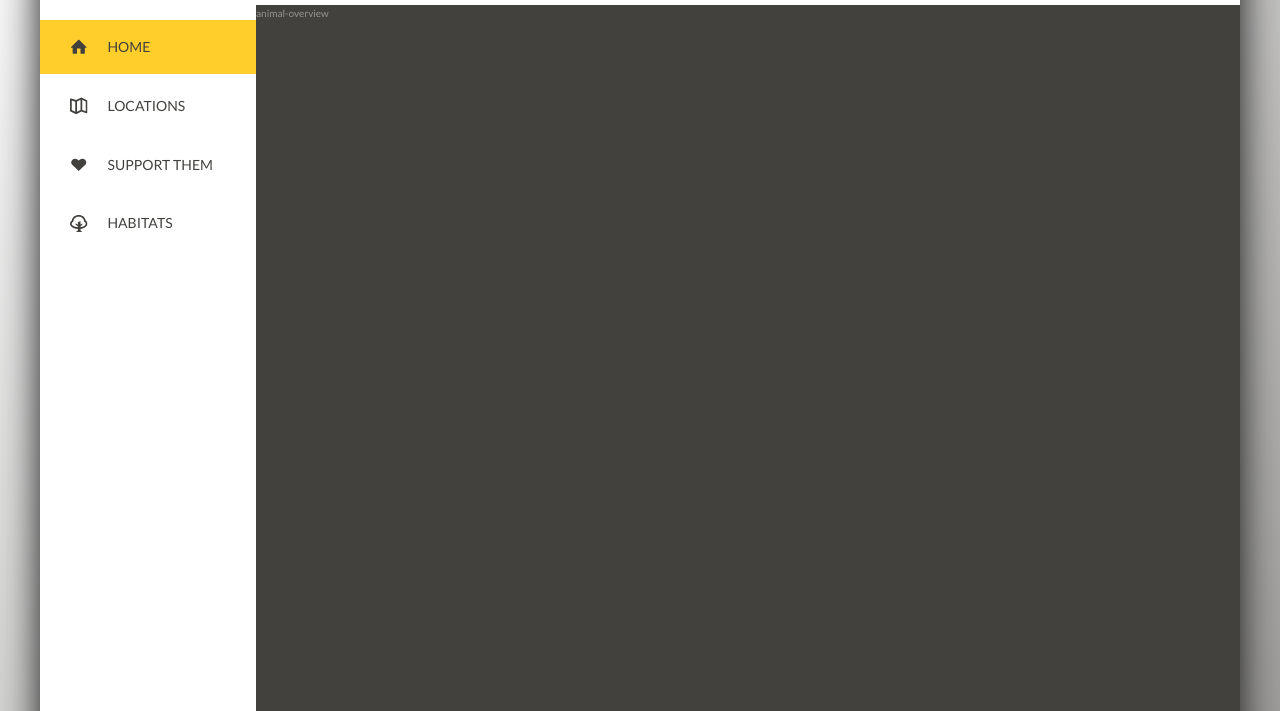
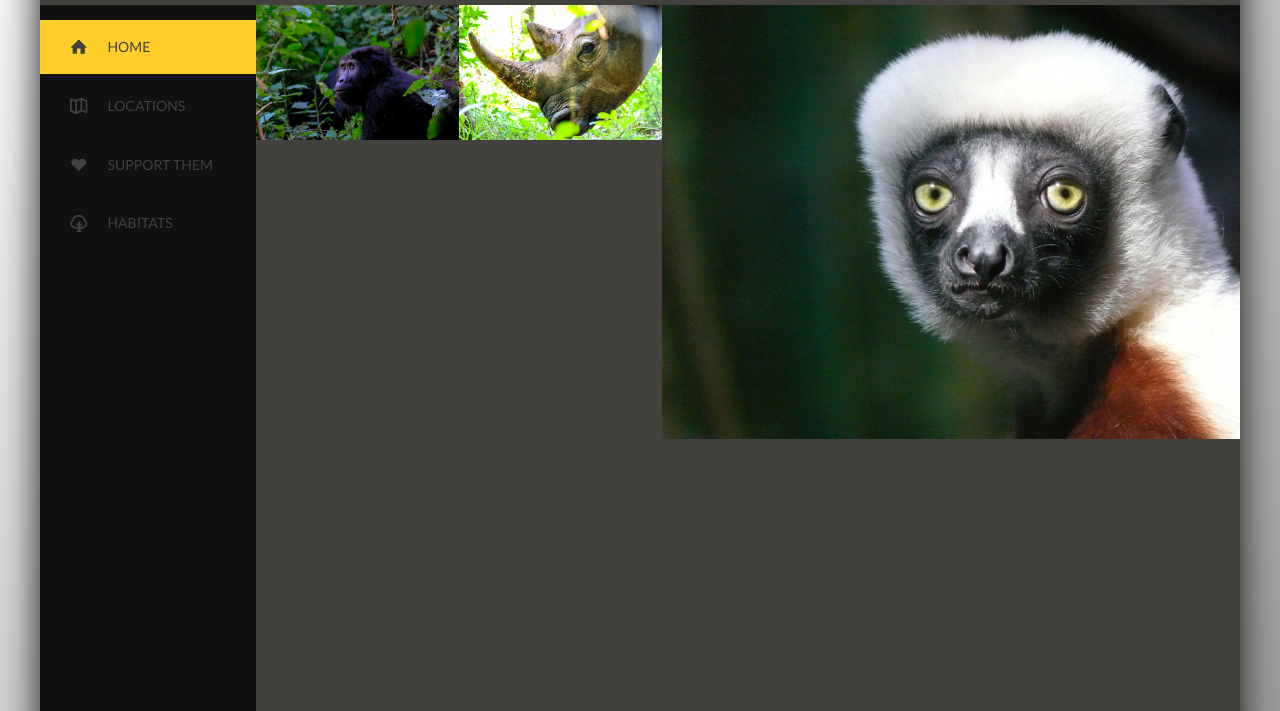
Before and after one commit to MattyGlen123/endangeredSpecies.github.io, a website: page index.html in a window 1280 px wide. Shown: the part 155-866 px from the top of the page. Drawn offline with Linux system fonts and the light colour scheme.

Commit message:
add images for gallery

```diff
--- a/index.html
+++ b/index.html
@@ -91,7 +91,17 @@
 
 
       <main class="animal-overview">
-        animal-overview
+        <div class="gallery">
+          <figure class="gallery__item">
+            <img src="images/gorilla.jpeg" alt="gorilla" class="gallery__photo">
+          </figure>
+          <figure class="gallery__item">
+            <img src="images/rhino.jpeg" alt="gorilla" class="gallery__photo">
+          </figure>
+          <figure class="gallery__item">
+            <img src="images/lemur.jpg" alt="gorilla" class="gallery__photo">
+          </figure>
+        </div>
       </main>
     </div>
   </div>
--- /dev/null
+++ b/sass/components/_gallery.scss
@@ -0,0 +1,8 @@
+.gallery {
+  display: flex;
+
+  &__photo {
+    display: block;
+    flex: 1 0 100%;
+  }
+}
--- a/sass/layout/_home.scss
+++ b/sass/layout/_home.scss
@@ -12,7 +12,6 @@
   font-size: 1.4rem;
   height: 8rem;
   background-color: var(--color-primary);
-  border-bottom: 10px solid var(--color-light);
 
   display: flex;
   justify-content: space-between;
@@ -25,7 +24,7 @@
 
 .sidebar { // contains side-nav + legal
   color: var(--color-primary);
-  background-color: var(--color-light);
+  background-color: var(--color-dark);
   flex: 0 0 18%;
   display: flex;
   flex-direction: column;
--- a/sass/main.scss
+++ b/sass/main.scss
@@ -7,6 +7,7 @@
 @import "base/typography";
 @import "base/utilities";
 
+@import "components/gallery";
 @import "components/legal";
 @import "components/logo";
 @import "components/search";
```
Also changed, not shown: css/style.css, images/gorilla.jpeg (added), images/lemur.jpg (added), images/rhino.jpeg (added).
